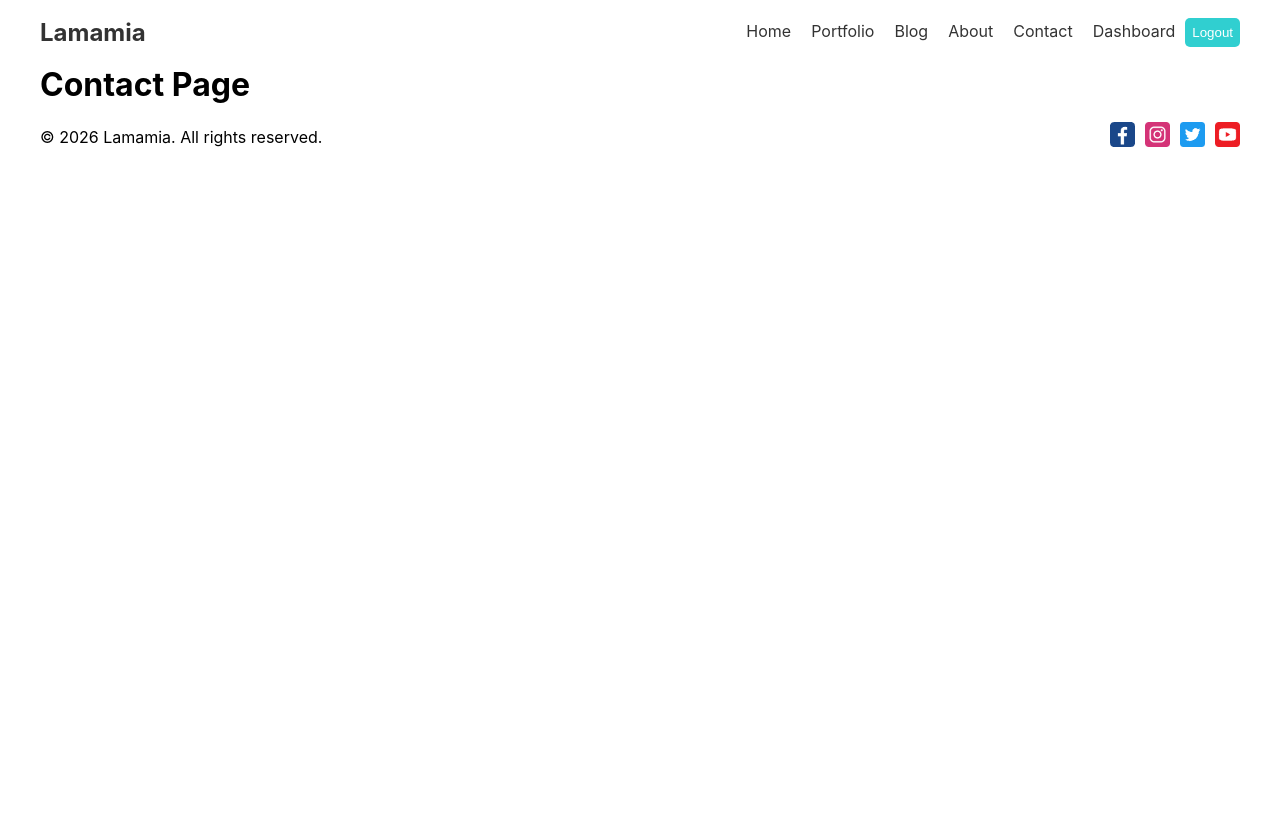
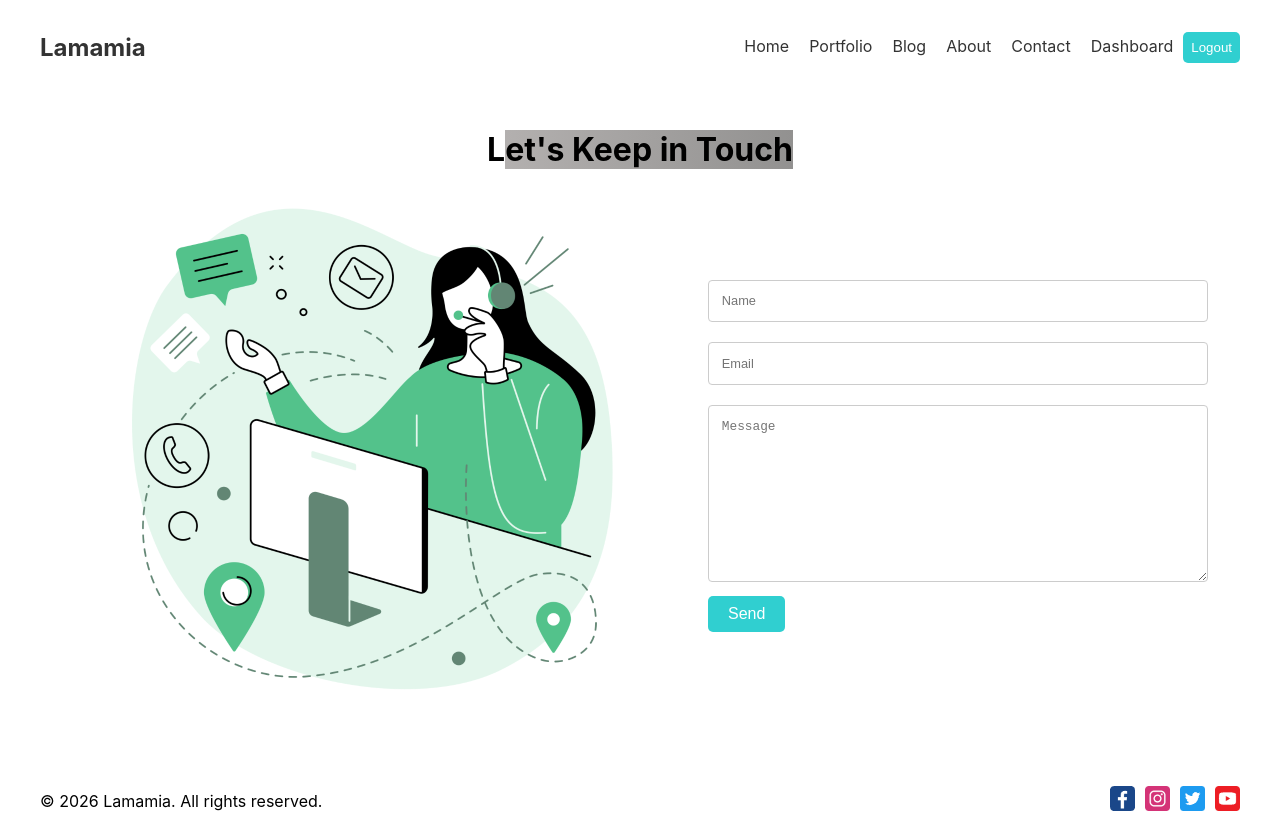
Before and after one commit to techking11/next-s-small-projects, a Next.js app in the folder nextjs-with-app-router/: page /contact in a window 1280 px wide. Before the commit the page ends 800 px from the top, so only its background shows below. Built offline with nearby package versions, Linux system fonts and the light colour scheme.

Commit message:
add: contact page

```diff
--- /dev/null
+++ b/nextjs-with-app-router/src/app/contact/contact.module.css
@@ -0,0 +1,45 @@
+.contactContainer {
+  margin: 35px 0;
+}
+
+.contactContainer h1 {
+  text-align: center;
+}
+
+.gradientText {
+  background: linear-gradient(to right, #b3b0af, #929190);
+  /* -webkit-background-clip: text;
+  -webkit-text-fill-color: transparent; */
+}
+
+.container {
+  display: flex;
+  align-items: center;
+  justify-content: center;
+  gap: 2rem;
+  padding: 2rem;
+}
+
+.imgContainer {
+  width: 100%;
+  display: flex;
+  justify-content: center;
+}
+
+.contact {
+  display: flex;
+  flex-direction: column;
+  gap: 1rem;
+  width: 100%;
+  max-width: 500px;
+}
+
+.contact input,
+.contact textarea {
+  width: 100%;
+  padding: 0.8rem;
+  border: 1px solid #ccc;
+  border-radius: 4px;
+  margin: 10px 0;
+  font-size: 0.8rem;
+}
--- a/nextjs-with-app-router/src/app/contact/page.jsx
+++ b/nextjs-with-app-router/src/app/contact/page.jsx
@@ -1,9 +1,25 @@
+import Button from '@/components/button/Button'
 import React from 'react'
+import styles from './contact.module.css'
+import Image from 'next/image'
 
 function Contact() {
   return (
-    <div>
-      <h1>Contact Page</h1>
+    <div className={styles.contactContainer}>
+      <h1><span>L</span><span className={styles.gradientText}>et's Keep in Touch</span></h1>
+      <div className={styles.container}>
+        <div className={styles.imgContainer}>
+          <Image src="/contact.png" alt="" width={500} height={500} />
+        </div>
+        <div className={styles.contact}>
+          <form action="">
+            <input type="text" placeholder='Name' />
+            <input type="email" placeholder='Email' />
+            <textarea name="" id="" cols="30" rows="10" placeholder='Message'></textarea>
+            <Button style={{ fontSize: '16px', padding: '9px 20px' }}>Send</Button>
+          </form>
+        </div>
+      </div>
     </div>
   )
 }
--- a/nextjs-with-app-router/src/components/navbar/Navbar.jsx
+++ b/nextjs-with-app-router/src/components/navbar/Navbar.jsx
@@ -49,7 +49,7 @@ function Navbar() {
             {link.name}
           </Link>
         ))}
-        <Button style={{ padding: '7px', margin: '0 0px 0 10px' }}>Logout</Button>
+        <Button style={{ padding: '8px', margin: '0 0px 0 10px' }}>Logout</Button>
       </div>
     </div>
   )
--- a/nextjs-with-app-router/src/components/navbar/navbar.module.css
+++ b/nextjs-with-app-router/src/components/navbar/navbar.module.css
@@ -2,7 +2,7 @@
   display: flex;
   justify-content: space-between;
   align-items: center;
-  height: 65px;
+  height: 95px;
 }
 
 .logo {
```
